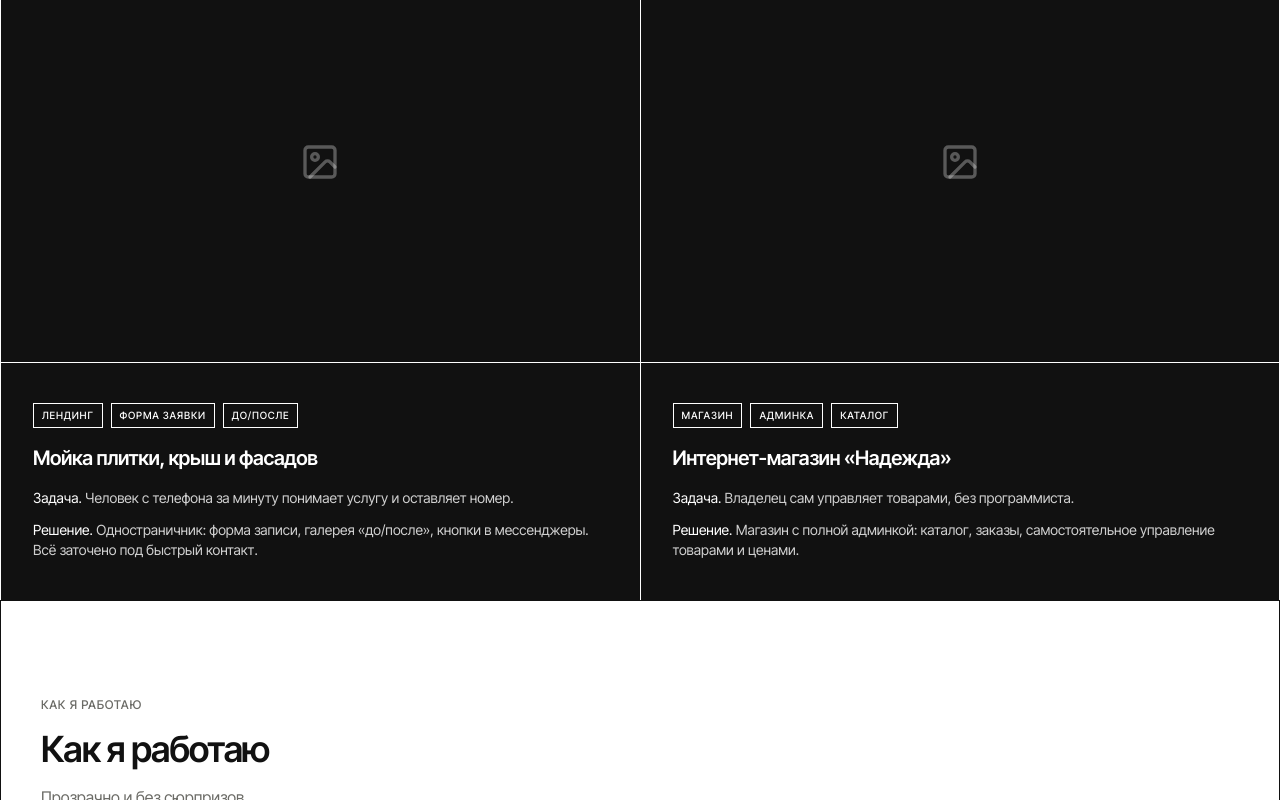
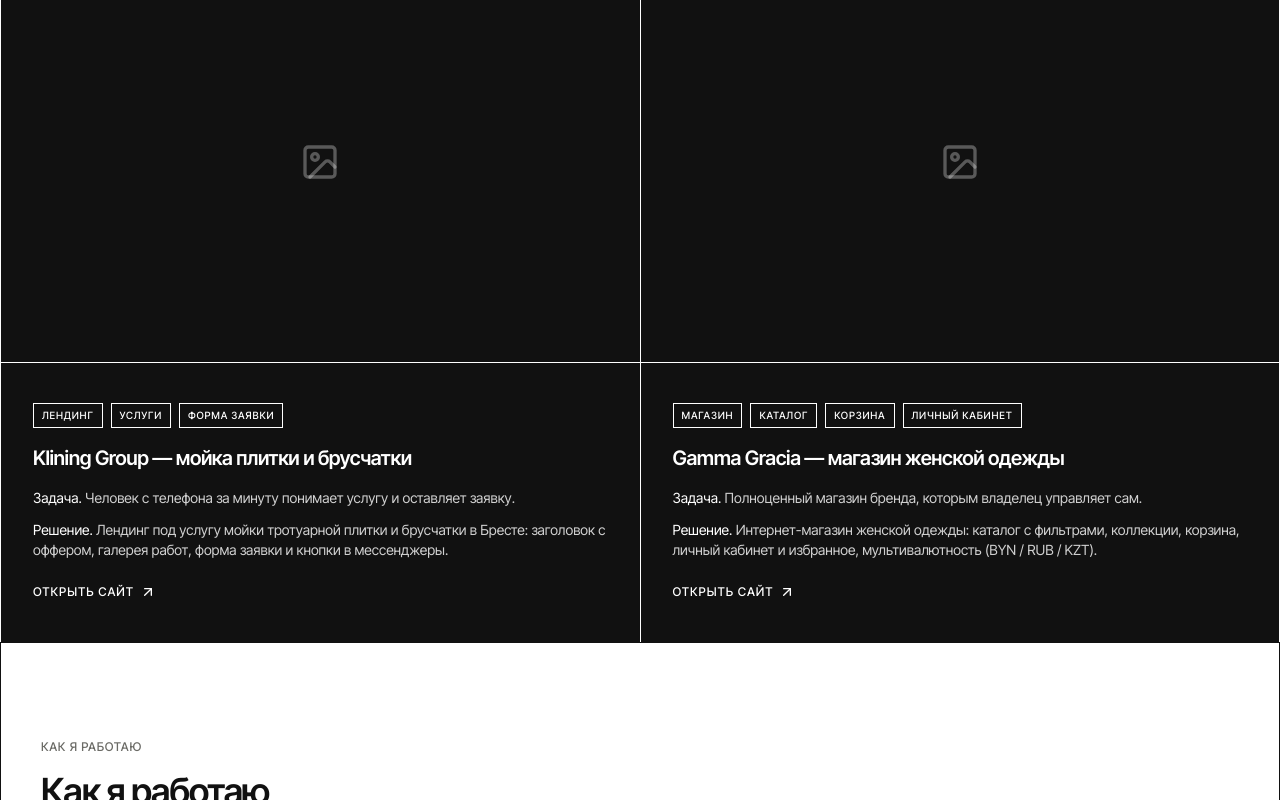
Before and after one commit to vitalycatt/kotcode, a Next.js app: page / in a window 1280 px wide. Shown: the part 2317-3117 px from the top of the page. Built offline with nearby package versions, Linux system fonts and the light colour scheme.

Commit message:
content: real cases (Klining Group, Gamma Gracia) with live links

```diff
--- a/src/components/sections/cases.tsx
+++ b/src/components/sections/cases.tsx
@@ -1,4 +1,4 @@
-import { ImageIcon } from "lucide-react";
+import { ArrowUpRight, ImageIcon } from "lucide-react";
 
 import { Container } from "@/components/container";
 import { site } from "@/content/site";
@@ -28,10 +28,15 @@ export function Cases() {
                 : "")
             }
           >
-            {/* Заглушка под скриншот — 16:10 */}
-            <div className="flex aspect-[16/10] items-center justify-center border-b bg-ink">
-              <ImageIcon className="size-10 text-paper/30" />
-            </div>
+            {/* Заглушка под скриншот — 16:10, кликабельна на живой сайт */}
+            <a
+              href={item.url}
+              target="_blank"
+              rel="noopener noreferrer"
+              className="group flex aspect-[16/10] items-center justify-center border-b bg-ink transition-colors hover:bg-[#181818]"
+            >
+              <ImageIcon className="size-10 text-paper/30 transition-colors group-hover:text-paper/50" />
+            </a>
 
             <div className="px-5 py-8 md:px-8 md:py-10">
               <div className="flex flex-wrap gap-2">
@@ -59,6 +64,16 @@ export function Cases() {
                   {item.solution}
                 </p>
               </div>
+
+              <a
+                href={item.url}
+                target="_blank"
+                rel="noopener noreferrer"
+                className="mt-6 inline-flex items-center gap-1.5 text-xs font-medium uppercase tracking-[0.08em] text-paper hover:text-accent"
+              >
+                Открыть сайт
+                <ArrowUpRight className="size-4" />
+              </a>
             </div>
           </div>
         ))}
--- a/src/content/site.ts
+++ b/src/content/site.ts
@@ -154,20 +154,22 @@ export const site = {
     subtitle: "Хотите похожее для своего бизнеса — напишите, покажу, как это будет у вас",
     items: [
       {
-        id: "wash",
-        name: "Мойка плитки, крыш и фасадов",
-        task: "Человек с телефона за минуту понимает услугу и оставляет номер.",
+        id: "klining",
+        name: "Klining Group — мойка плитки и брусчатки",
+        url: "https://klining-group.by/",
+        task: "Человек с телефона за минуту понимает услугу и оставляет заявку.",
         solution:
-          "Одностраничник: форма записи, галерея «до/после», кнопки в мессенджеры. Всё заточено под быстрый контакт.",
-        tags: ["Лендинг", "Форма заявки", "До/после"],
+          "Лендинг под услугу мойки тротуарной плитки и брусчатки в Бресте: заголовок с оффером, галерея работ, форма заявки и кнопки в мессенджеры.",
+        tags: ["Лендинг", "Услуги", "Форма заявки"],
       },
       {
-        id: "nadezhda",
-        name: "Интернет-магазин «Надежда»",
-        task: "Владелец сам управляет товарами, без программиста.",
+        id: "gammagracia",
+        name: "Gamma Gracia — магазин женской одежды",
+        url: "https://gammagracia.com/",
+        task: "Полноценный магазин бренда, которым владелец управляет сам.",
         solution:
-          "Магазин с полной админкой: каталог, заказы, самостоятельное управление товарами и ценами.",
-        tags: ["Магазин", "Админка", "Каталог"],
+          "Интернет-магазин женской одежды: каталог с фильтрами, коллекции, корзина, личный кабинет и избранное, мультивалютность (BYN / RUB / KZT).",
+        tags: ["Магазин", "Каталог", "Корзина", "Личный кабинет"],
       },
     ],
   },
```
